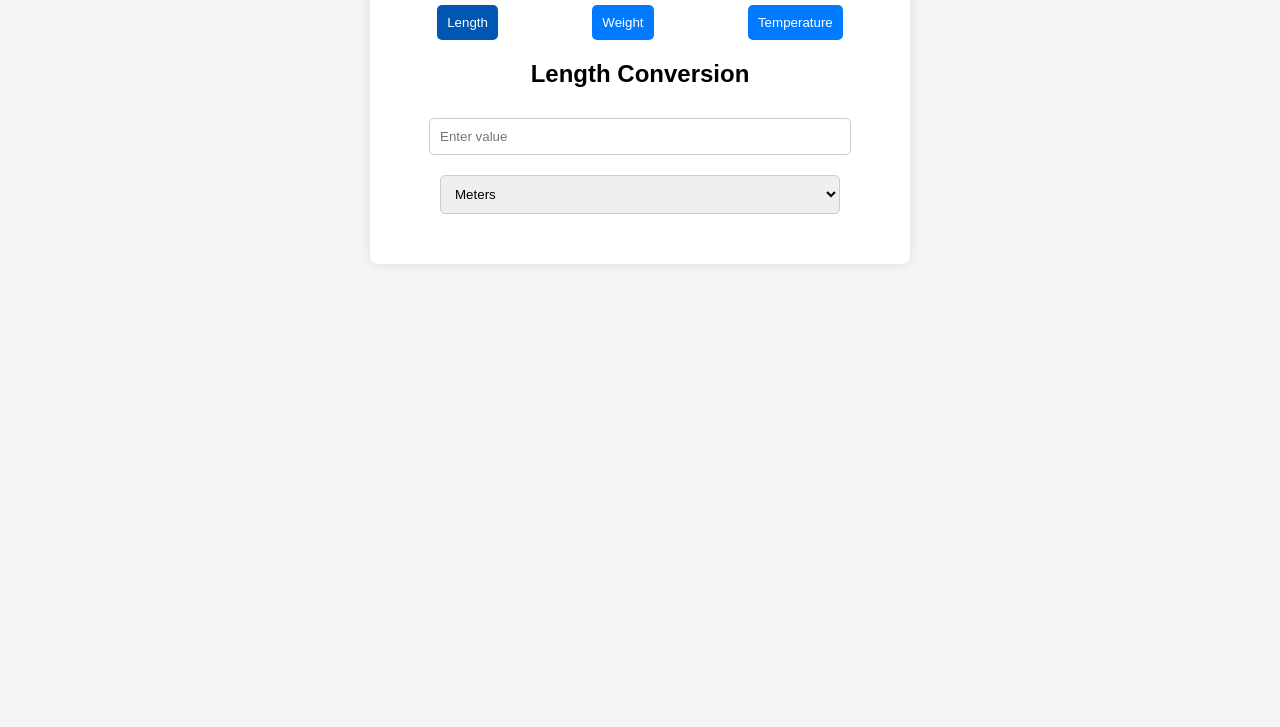
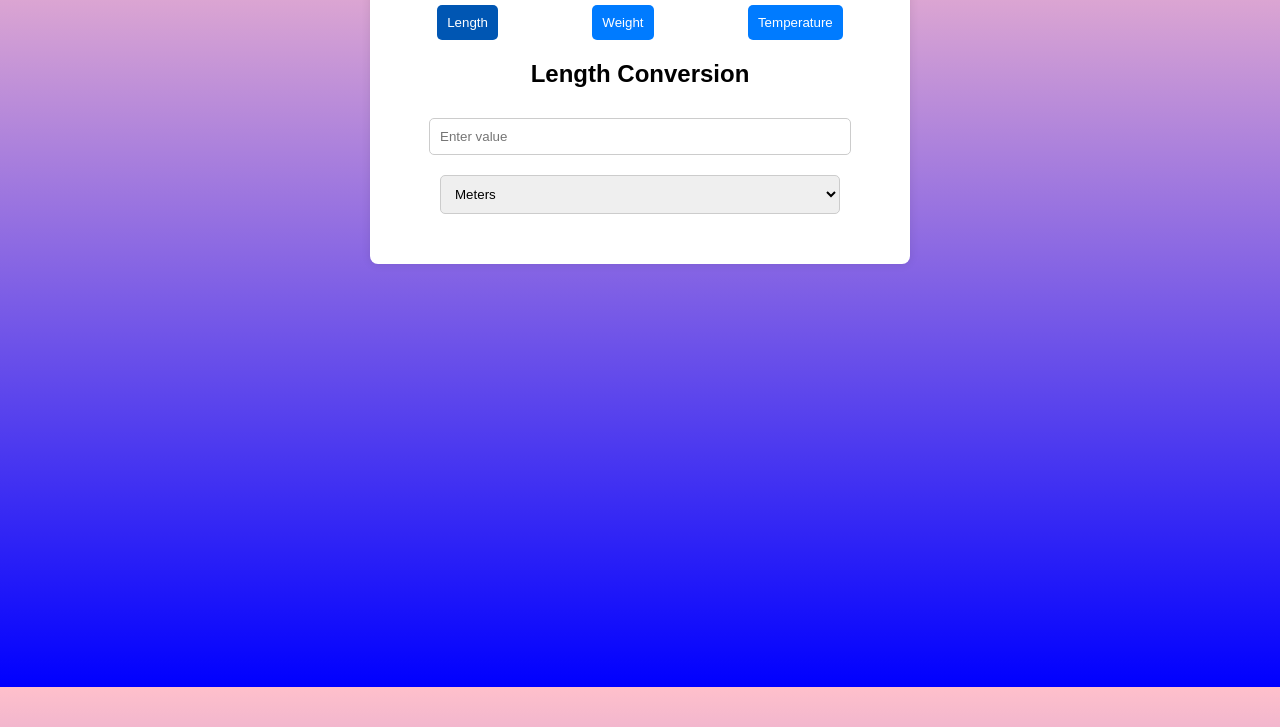
Before and after one commit to raghuvardhan/Converter, a plain HTML site: page index.html in a window 1280 px wide. Shown: the part 113-840 px from the top of the page. Before the commit the page ends 800 px from the top, so only its background shows below. Drawn offline with Linux system fonts and the light colour scheme.

Commit message:
apply gradient

```diff
--- a/styles.css
+++ b/styles.css
@@ -1,9 +1,13 @@
+html {
+    height: 100%;
+}
 body {
     font-family: Arial, sans-serif;
-    background-color: #f4f4f4;
+    background: linear-gradient(pink, blue);
     margin: 0;
     padding: 20px;
     text-align: center;
+    height: 100%;
 }
 
 .container {
```
